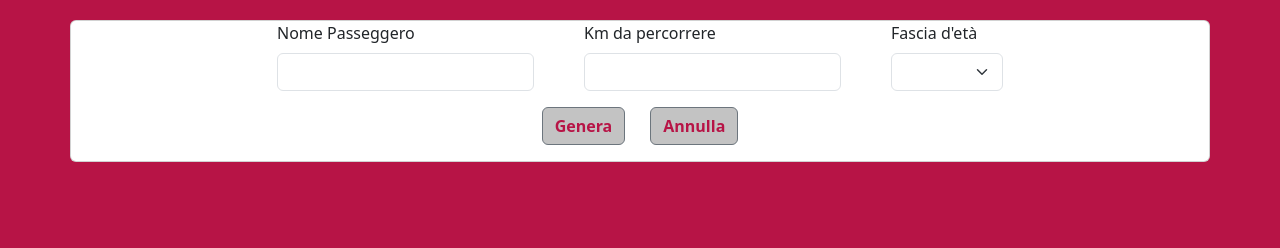
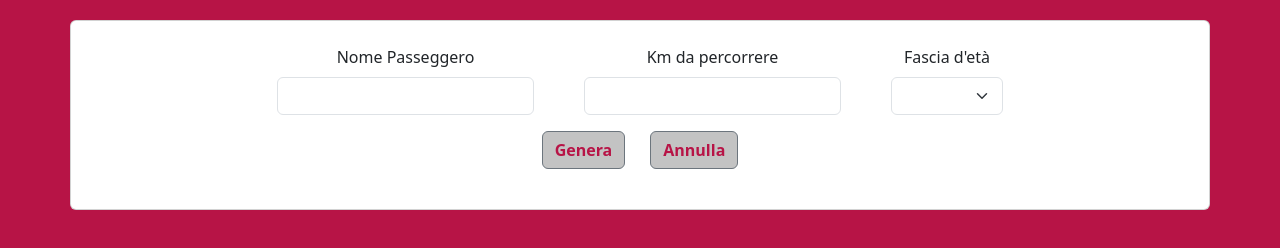
Before and after one commit to DanieleSalinitro/js-biglietto-treno-form, a plain HTML site: page index.html in a window 1280 px wide. Shown: the part 90-338 px from the top of the page. Drawn offline with nearby package versions, Linux system fonts and the light colour scheme.

Commit message:
esercizio completato

```diff
--- a/index.html
+++ b/index.html
@@ -17,7 +17,7 @@
 
 <body>
     <div class="wrapper">
-        <div class="container pt-5  ">
+        <div class="container pt-5 ">
             <h2 class="text-uppercase text-center   ">calcola il prezzo del tuo biglietto</h2>
         </div>
         <!-- <div class="d-flex align-items-center">
@@ -25,8 +25,8 @@
             <div id="train-price"><em>prezzo</em></div>
         </div> -->
 
-        <div class="container mt-4 card">
-            <div class="d-flex justify-content-center gapped">
+        <div class="container mt-4 card p-4 ">
+            <div class="d-flex justify-content-center gapped text-center">
                 <div class="mb-3">
                     <label for="username" class="form-label">Nome Passeggero</label>
                     <input type="text" class="form-control" id="username" value="">
@@ -62,7 +62,7 @@
             <div class="container pt-5">
                 <h2 class="text-uppercase text-center">il tuo biglietto</h2>
             </div>
-            <div class="container mt-4 card">
+            <div class="container mt-4 card p-4">
                 <table class="table">
                     <thead>
                       <th class="text-uppercase" colspan="5">
```
